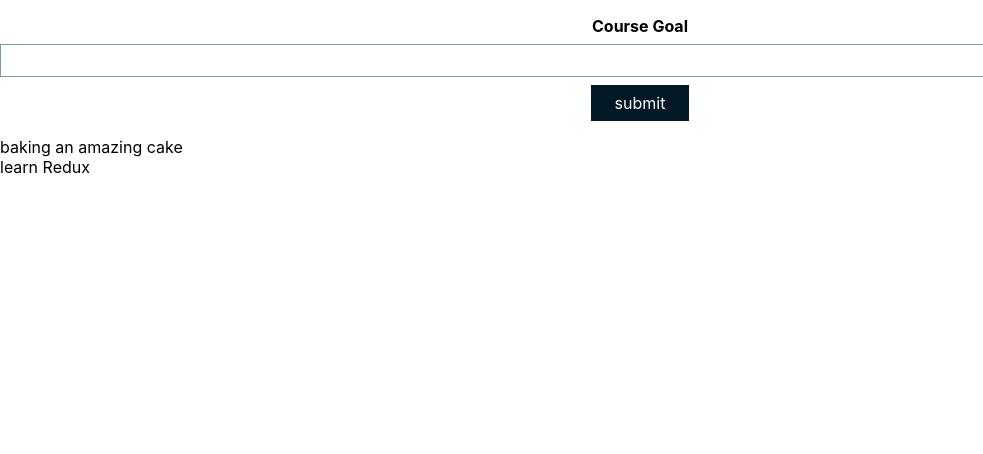
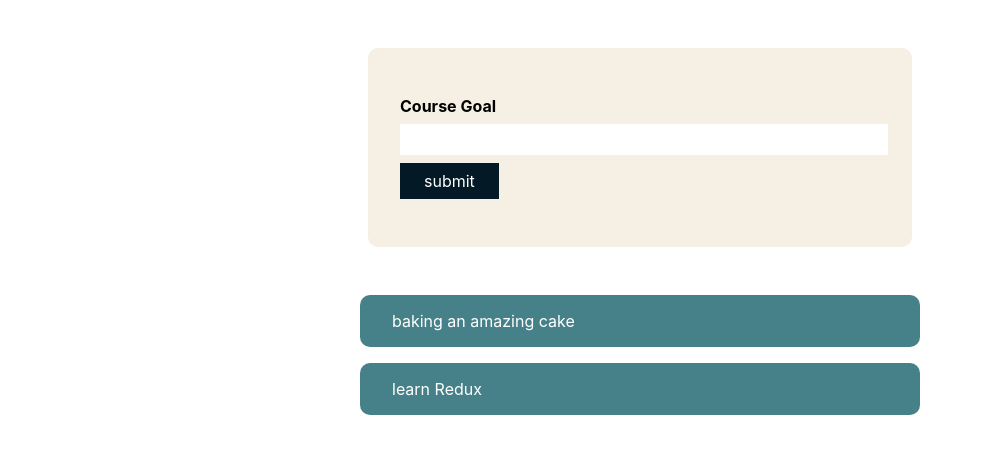
Before and after one commit to Alicino88/simple-goal-list, a React (Create React App) app: page / in a window 1280 px wide. Shown: the top 454 px of the page, without its empty margins (0-983 px from the left). Built offline with nearby package versions, Linux system fonts and the light colour scheme.

Commit message:
Style updates

```diff
--- a/src/App.css
+++ b/src/App.css
@@ -1,38 +1,16 @@
-.App {
-  text-align: center;
+/*colors https://coolors.co/88498f-779fa1-e0cba8-ff6542-564154*/
+
+#goals {
+  width: 35rem;
+  max-width: 90%;
+  margin: 3rem auto;
 }
 
-.App-logo {
-  height: 40vmin;
-  pointer-events: none;
+#goal-form {
+  width: 30rem;
+  max-width: 90%;
+  margin: 3rem auto;
+  padding: 2rem;
+  background-color: #f5efe4;
+  border-radius: 10px;
 }
-
-@media (prefers-reduced-motion: no-preference) {
-  .App-logo {
-    animation: App-logo-spin infinite 20s linear;
-  }
-}
-
-.App-header {
-  background-color: #282c34;
-  min-height: 100vh;
-  display: flex;
-  flex-direction: column;
-  align-items: center;
-  justify-content: center;
-  font-size: calc(10px + 2vmin);
-  color: white;
-}
-
-.App-link {
-  color: #61dafb;
-}
-
-@keyframes App-logo-spin {
-  from {
-    transform: rotate(0deg);
-  }
-  to {
-    transform: rotate(360deg);
-  }
-}
--- a/src/App.js
+++ b/src/App.js
@@ -50,10 +50,10 @@ function App() {
 
   return (
     <div>
-      <div className="App">
+      <section id="goal-form">
         <GoalInput onAddGoal={addGoalHandler} />
-      </div>
-      <div>{content}</div>
+      </section>
+      <section id="goals">{content}</section>
     </div>
   );
 }
--- a/src/components/goals/GoalInput.css
+++ b/src/components/goals/GoalInput.css
@@ -13,7 +13,7 @@
   width: 100%;
   padding: 0.5rem 0.25rem;
   outline: none;
-  border: 1px solid #779fa1;
+  border: none;
   margin-bottom: 0.5rem;
 }
 
--- /dev/null
+++ b/src/components/goals/GoalItem.css
@@ -0,0 +1,9 @@
+.goal-item {
+  margin: 1rem 0;
+  background: #468189;
+  border: none;
+  color: white;
+  padding: 1rem 2rem;
+  cursor: pointer;
+  border-radius: 10px;
+}
--- a/src/components/goals/GoalItem.js
+++ b/src/components/goals/GoalItem.js
@@ -1,8 +1,14 @@
+import "./GoalItem.css";
+
 function GoalItem(props) {
   const removeGoal1 = () => {
     props.removeGoal2(props.id);
   };
-  return <li onClick={removeGoal1}>{props.title}</li>;
+  return (
+    <li className="goal-item" onClick={removeGoal1}>
+      {props.title}
+    </li>
+  );
 }
 
 export default GoalItem;
```
